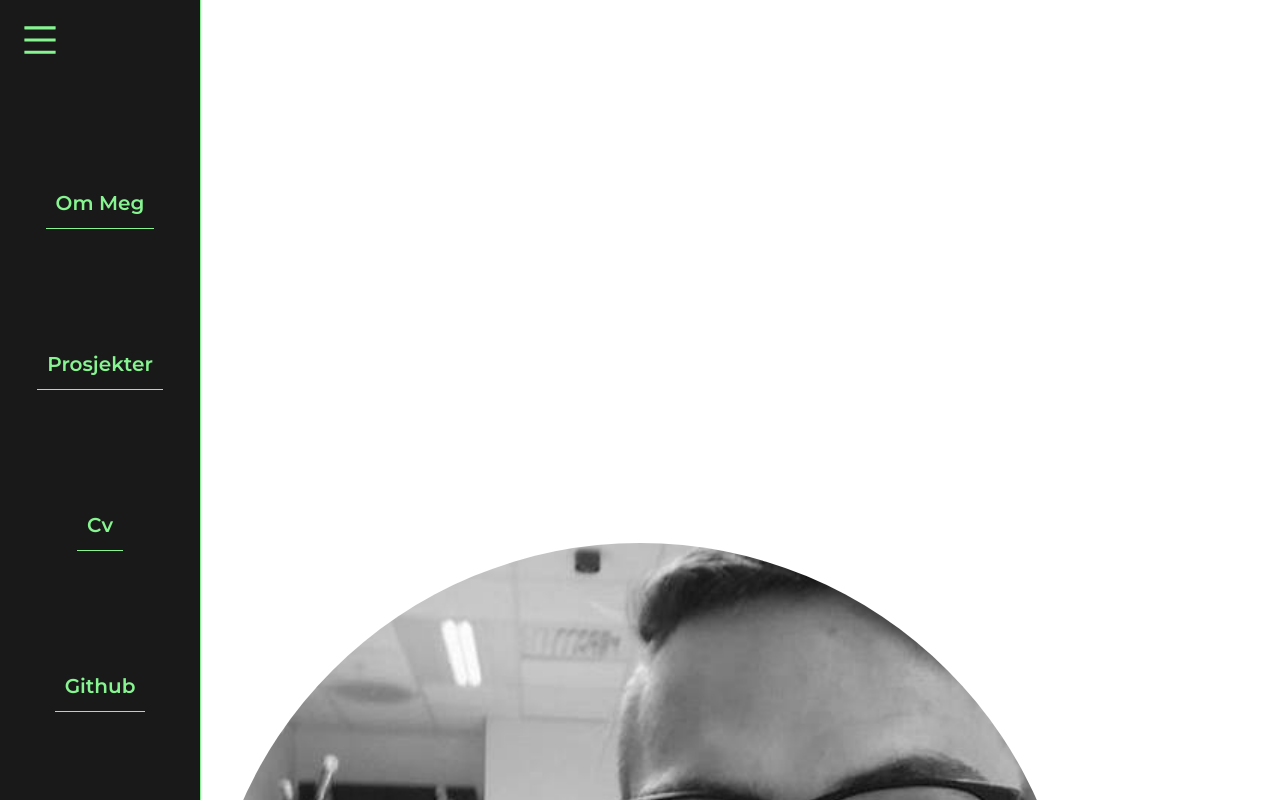
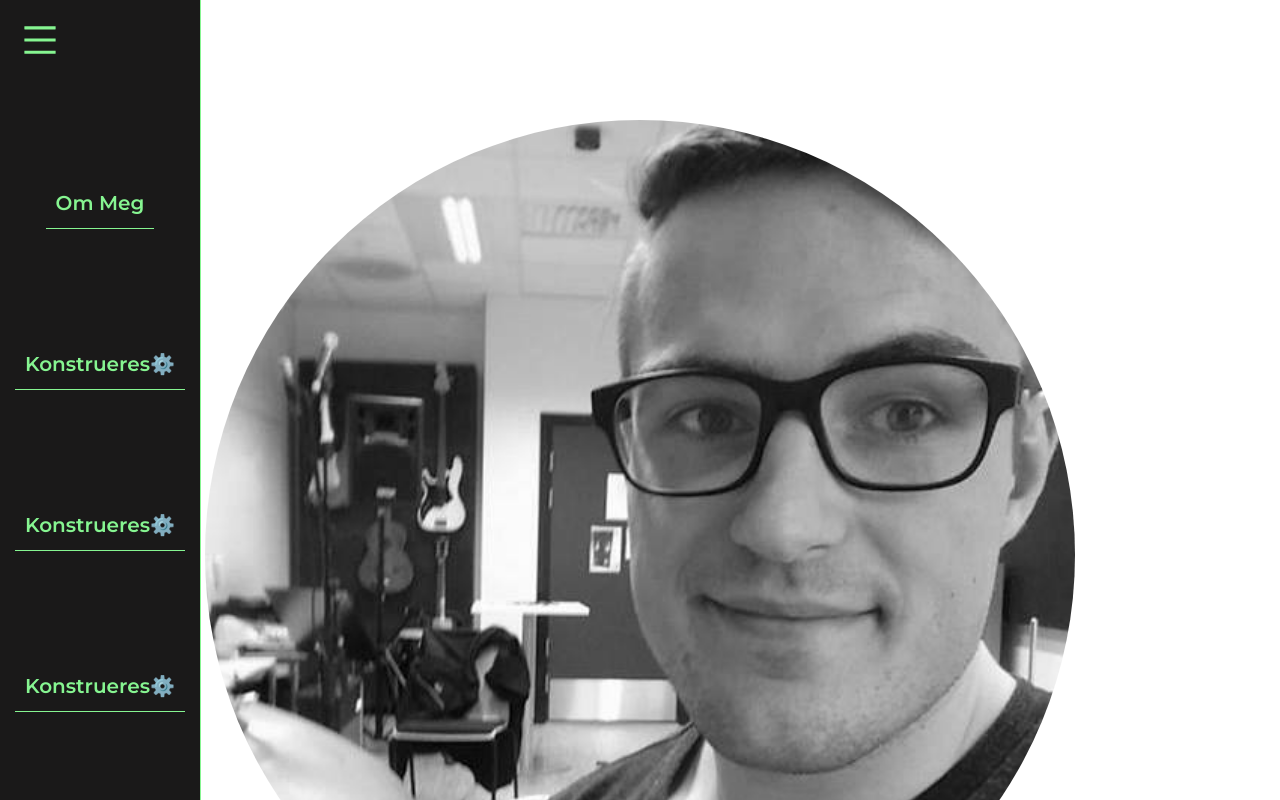
Before and after one commit to OysteinKoder/portfolio, a React (Vite) app: page / in a window 1280 px wide. Both pictures are taken after a click on the icon 40 px from the left and 40 px from the top of the page. Shown: the top 800 px of the page. Built offline with nearby package versions, Linux system fonts and the light colour scheme.

Commit message:
Under construction / merge

```diff
--- a/src/components/NavBar.tsx
+++ b/src/components/NavBar.tsx
@@ -13,9 +13,9 @@ const NavBar: FC<NavBarContainerProps> = ({ collapsed }) => {
   return (
     <NavBarContainer collapsed={collapsed}>
       <Button onClick={toggleCollapsed}>Om Meg</Button>
-      <Button onClick={toggleCollapsed}>Prosjekter</Button>
-      <Button onClick={toggleCollapsed}>Cv</Button>
-      <Button onClick={toggleCollapsed}>Github</Button>
+      <Button onClick={toggleCollapsed}>Konstrueres⚙️</Button>
+      <Button onClick={toggleCollapsed}>Konstrueres⚙️</Button>
+      <Button onClick={toggleCollapsed}>Konstrueres⚙️</Button>
     </NavBarContainer>
   );
 };
--- a/src/pages/LandingPage.tsx
+++ b/src/pages/LandingPage.tsx
@@ -40,6 +40,7 @@ function LandingPage() {
             <>
               <Card props={card} key={idx} />
               <LineSeparator />
+              <h2>Konstruksjon ⚙️</h2>
             </>
           ))}
         </MainContent>
--- a/src/pages/cardContent/cardContent.ts
+++ b/src/pages/cardContent/cardContent.ts
@@ -30,22 +30,22 @@ export const cardContent: ICard[] = [
     bottomRightTitle: "Utforsker",
     bottomRightList: "Vue.js, C#, DotNet Core, Tailwind, Larvel",
   },
-  {
-    topLeftImage: learnCode,
-    topRightTitle: "React Læringsprosjekt",
-    topRightText:
-      "Dette er et prosjekt man kan laste ned fra github for å lære seg React. Det er åpent for alle og har flere stjerner / anbefalinger. Prosjektet går igjennom de viktigste prinsippene i React og krever at man har litt kjennskap til javascript html og css.",
-    bottomLeftTitle: "Ferdigheter man lærer",
-    bottomLeftText: [
-      "Styled-Components",
-      "JavaScript",
-      "React",
-      "Git",
-      "Css",
-      "Html",
-    ],
-    bottomLeftColor: ["#9aebff", "#a4f4c4", "#faf4a4", "#f78db3"],
-    bottomRightTitle: "Forkunnskaper",
-    bottomRightList: "Html, Javascript React",
-  },
+  //   {
+  //     topLeftImage: learnCode,
+  //     topRightTitle: "React Læringsprosjekt",
+  //     topRightText:
+  //       "Dette er et prosjekt man kan laste ned fra github for å lære seg React. Det er åpent for alle og har flere stjerner / anbefalinger. Prosjektet går igjennom de viktigste prinsippene i React og krever at man har litt kjennskap til javascript html og css.",
+  //     bottomLeftTitle: "Ferdigheter man lærer",
+  //     bottomLeftText: [
+  //       "Styled-Components",
+  //       "JavaScript",
+  //       "React",
+  //       "Git",
+  //       "Css",
+  //       "Html",
+  //     ],
+  //     bottomLeftColor: ["#9aebff", "#a4f4c4", "#faf4a4", "#f78db3"],
+  //     bottomRightTitle: "Forkunnskaper",
+  //     bottomRightList: "Html, Javascript React",
+  //   },
 ];
```
